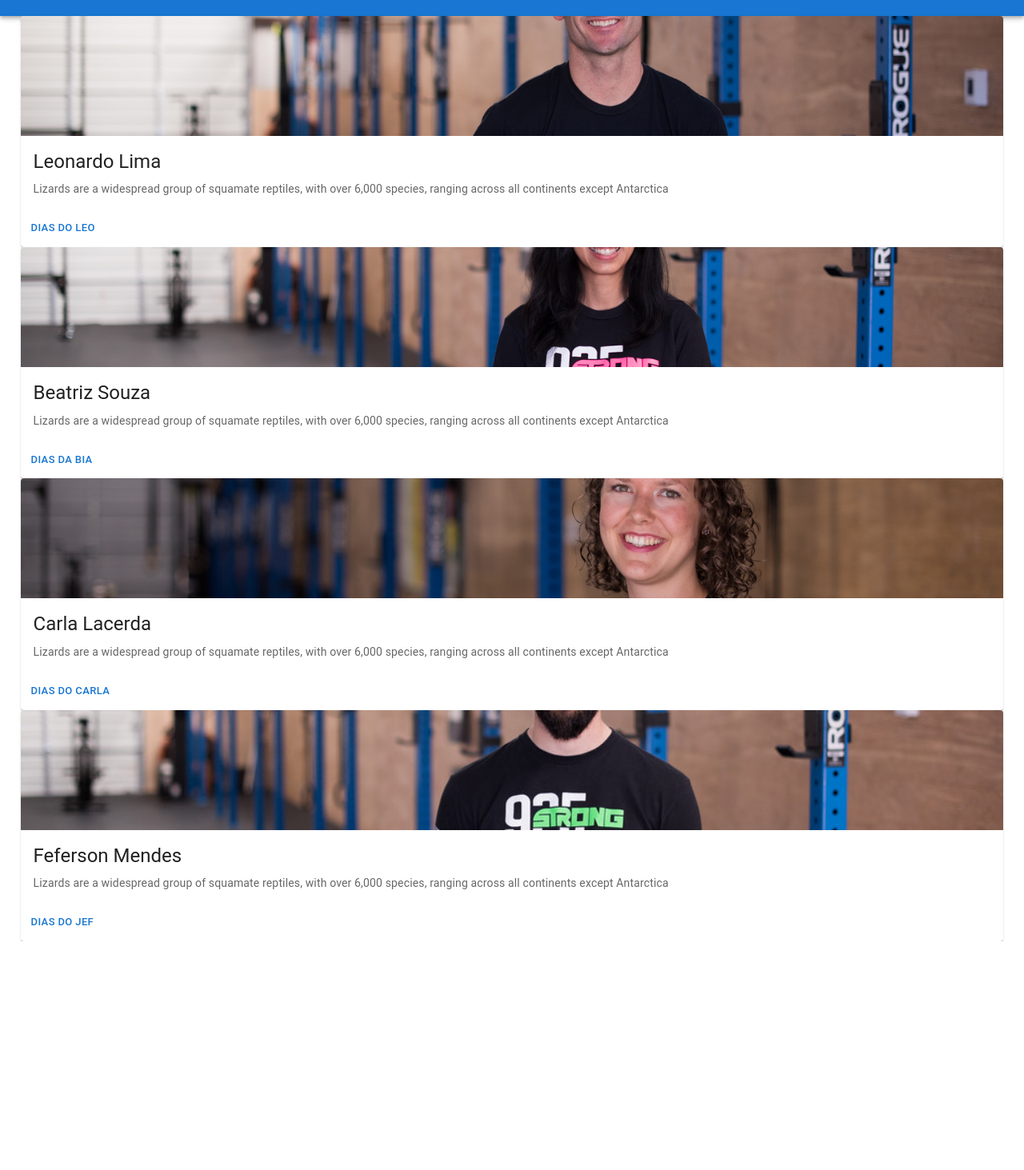
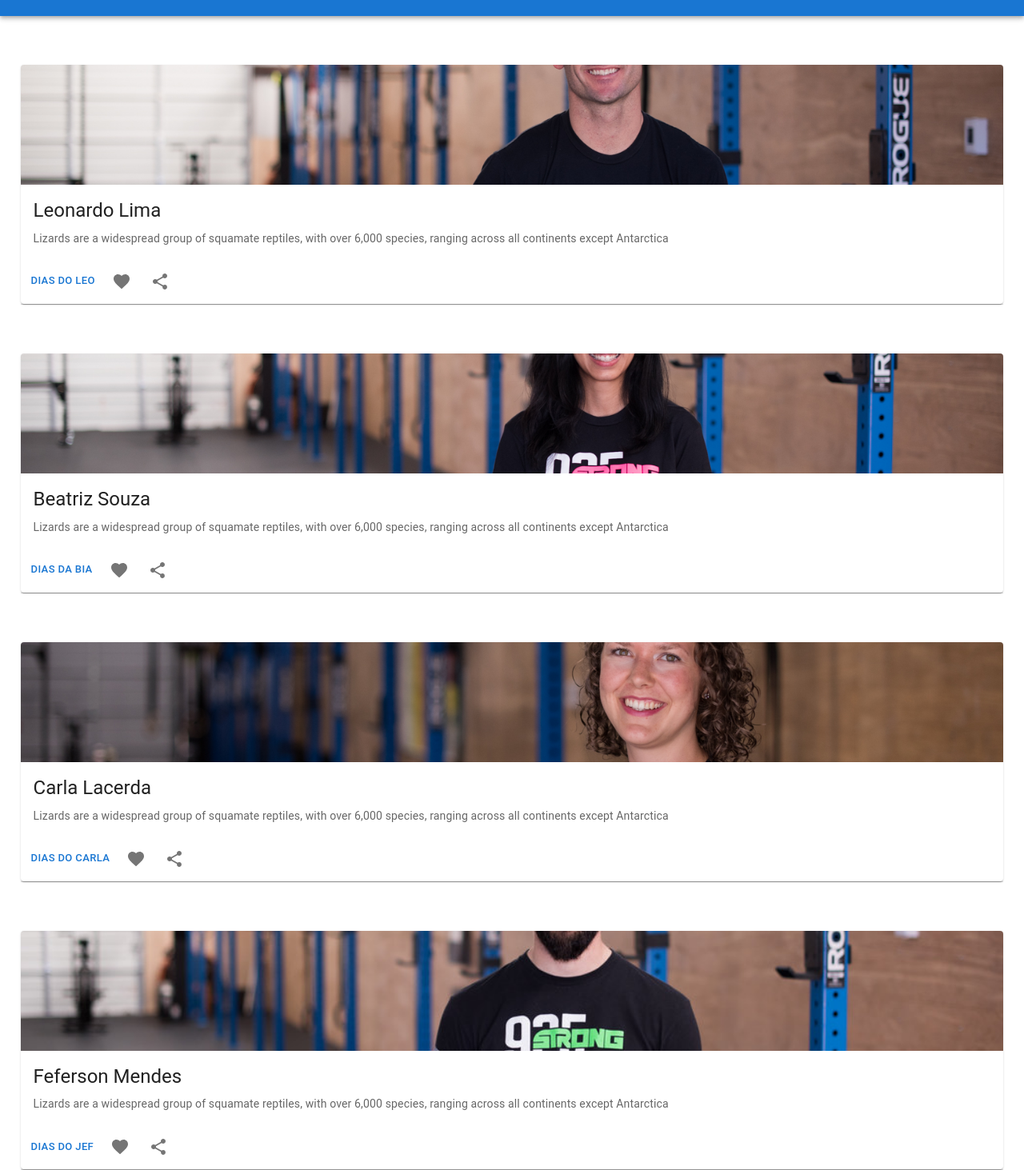
Before and after one commit to iwtrainingbr/app-front-13, a React (Create React App) app: page /team in a window 1280 px wide. Shown: the part 44-1507 px from the top of the page at 80% size. Before the commit the page ends 1221 px from the top, so only its background shows below. Built offline with nearby package versions, Linux system fonts and the light colour scheme; the HTML template or start-up script is replaced by a standard one; what react-swipeable-views-utils would draw is missing.

Commit message:
Estilizando pag team

```diff
--- a/src/pages/Team/index.js
+++ b/src/pages/Team/index.js
@@ -8,11 +8,16 @@ import coach1 from './img/coach_leo.jpg';
 import coach2 from './img/coach_bia.jpg';
 import coach3 from './img/coach_carla.jpg';
 import coach4 from './img/coach_jef.jpg';
+import IconButton, { IconButtonProps } from '@mui/material/IconButton';
+import FavoriteIcon from '@mui/icons-material/Favorite';
+import ShareIcon from '@mui/icons-material/Share';
+import Divider from '@mui/material/Divider';
+import './style.css'
 
 export default function Team() {
   return (
     <div>
-      <Card>
+      <Card className="marginCard">
         <CardActionArea>
           <CardMedia
             component="img"
@@ -31,13 +36,19 @@ export default function Team() {
           </CardContent>
         </CardActionArea>
         <CardActions>
-          <Button size="small" color="primary">
+        <Button size="small" color="primary">
             Dias do Leo
           </Button>
+        <IconButton aria-label="add to favorites">
+          <FavoriteIcon />
+        </IconButton>
+        <IconButton aria-label="share">
+          <ShareIcon />
+        </IconButton>
         </CardActions>
       </Card>
-
-      <Card>
+      <Divider></Divider>
+      <Card className="marginCard">
         <CardActionArea>
           <CardMedia
             component="img"
@@ -59,16 +70,23 @@ export default function Team() {
           <Button size="small" color="primary">
             Dias da Bia
           </Button>
+          <IconButton aria-label="add to favorites">
+          <FavoriteIcon />
+        </IconButton>
+        <IconButton aria-label="share">
+          <ShareIcon />
+        </IconButton>
         </CardActions>
       </Card>
-
-      <Card>
+      <Divider></Divider>
+      <Card className="marginCard">
         <CardActionArea>
           <CardMedia
             component="img"
             height="150"
             image= {coach3}
             alt="Coach Carla"
+
           />
           <CardContent>
             <Typography gutterBottom variant="h5" component="div">
@@ -84,10 +102,16 @@ export default function Team() {
           <Button size="small" color="primary">
             Dias do Carla
           </Button>
+          <IconButton aria-label="add to favorites">
+          <FavoriteIcon />
+        </IconButton>
+        <IconButton aria-label="share">
+          <ShareIcon />
+        </IconButton>
         </CardActions>
       </Card>
-
-      <Card>
+      <Divider></Divider>
+      <Card className="marginCard">
         <CardActionArea>
           <CardMedia
             component="img"
@@ -109,9 +133,15 @@ export default function Team() {
           <Button size="small" color="primary">
             Dias do Jef
           </Button>
+          <IconButton aria-label="add to favorites">
+          <FavoriteIcon />
+        </IconButton>
+        <IconButton aria-label="share">
+          <ShareIcon />
+        </IconButton>
         </CardActions>
       </Card>
-
+      <Divider></Divider>
 
     </div>
   );
--- /dev/null
+++ b/src/pages/Team/style.css
@@ -0,0 +1,3 @@
+.marginCard{
+    margin-top: 5%;
+}
```
